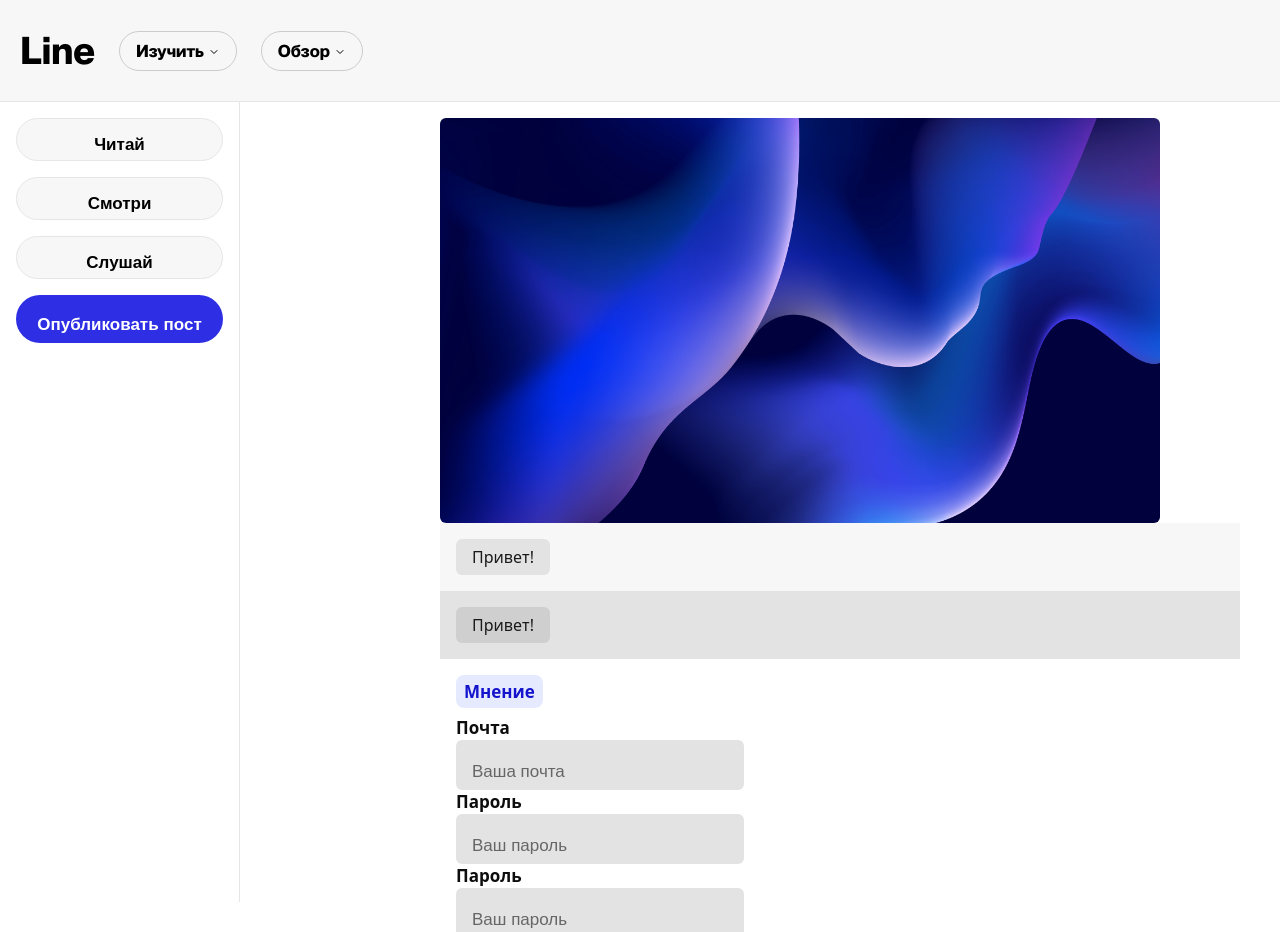
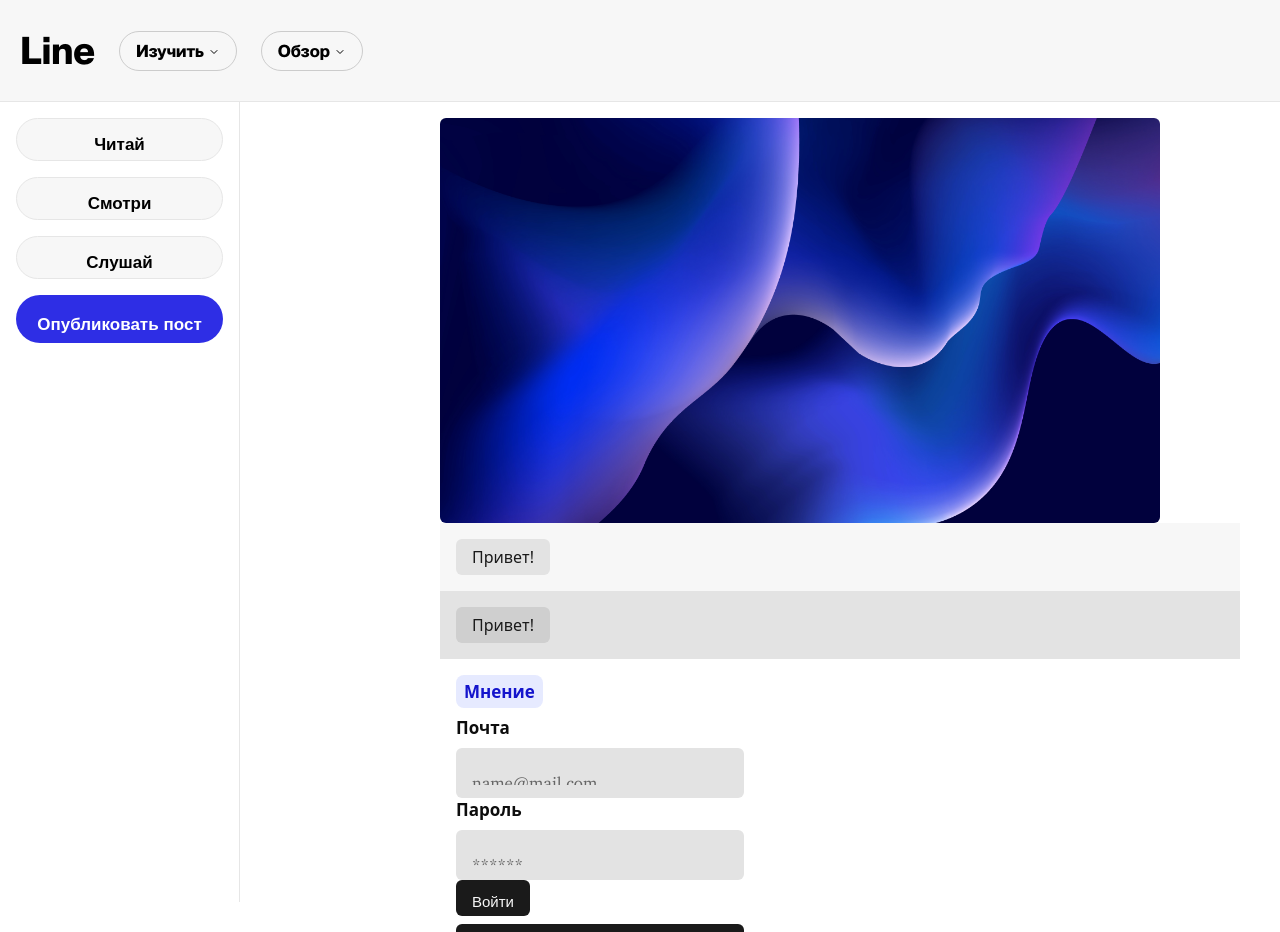
Before and after one commit to memorywanderer/next-components, a Next.js app: page / in a window 1280 px wide. Shown: the top 932 px of the page. Built offline with nearby package versions, Linux system fonts and the light colour scheme.

Commit message:
add test-form form component

```diff
--- a/app/page.tsx
+++ b/app/page.tsx
@@ -24,6 +24,8 @@ import { Tabs, TabsContent, TabsList, TabsTrigger } from "@/components/ui/tabs/t
 import { Toast, ToastAction, ToastDescription, ToastProvider, ToastTitle, ToastViewport } from "@/components/ui/toast/toast"
 import { useEffect, useRef, useState } from "react"
 import { FormWithReactHookForm } from "@/components/ui/form/form-old"
+import { Form } from "@/components/ui/form/form"
+import { TestForm } from "@/components/forms/test-form"
 
 function oneWeekAway(date?: Date) {
   const now = new Date();
@@ -172,7 +174,8 @@ export default function Home() {
             <Label htmlFor="opinion" className="p-2 rounded-lg max-w-fit bg-surface-accent text-on-surface-accent">
               Мнение
             </Label>
-            <FormWithReactHookForm />
+            {/* <FormWithReactHookForm /> */}
+            <TestForm />
             <Button >Привет!</Button>
             <Button variant="secondary">Привет!</Button>
             <Button variant="tertiary">Привет!</Button>
--- /dev/null
+++ b/components/forms/test-form.tsx
@@ -0,0 +1,82 @@
+"use client"
+
+import * as React from 'react'
+import { zodResolver } from '@hookform/resolvers/zod'
+import { useForm } from 'react-hook-form'
+import { z } from 'zod'
+
+import { TestSchema, testSchema } from '@/lib/validation/test'
+import { Button } from '../ui/button/button'
+
+import {
+  Form,
+  FormControl,
+  FormField,
+  FormItem,
+  FormLabel,
+  FormMessage
+} from "@/components/ui/form/form"
+
+import { Input } from '../ui/input/input'
+import { Typography } from '../ui/typography/typography'
+import { cn } from '@/lib/utils'
+type Inputs = z.infer<typeof testSchema>
+
+export const TestForm = () => {
+  const [isPending, startTransition] = React.useTransition()
+
+  const form = useForm<Inputs>({
+    resolver: zodResolver(testSchema),
+    defaultValues: {
+      email: "",
+      password: "",
+      confirmPassword: "",
+    }
+  })
+
+  const onSubmit = (data: Inputs) => {
+
+    console.log('Submitted')
+  }
+
+  return (
+    <Form {...form}>
+      <form
+        onSubmit={(...args) => void form.handleSubmit(onSubmit)(...args)}
+      >
+        <FormField
+          control={form.control}
+          name='email'
+          render={({ field }) => (
+            <FormItem>
+              <FormLabel>Почта</FormLabel>
+              <FormControl>
+                <Input placeholder='name@mail.com' {...field} />
+              </FormControl>
+              <FormMessage />
+            </FormItem>
+          )}
+        />
+        <FormField
+          control={form.control}
+          name='password'
+          render={({ field }) => (
+            <FormItem>
+              <FormLabel>Пароль</FormLabel>
+              <FormControl>
+                <Input placeholder='******' {...field} />
+              </FormControl>
+              <FormMessage />
+            </FormItem>
+          )}
+        />
+        <Button>
+          <Typography>
+            Войти
+          </Typography>
+          <span className="sr-only">Продолжить на страницу подтверждения почты</span>
+        </Button>
+      </form>
+    </Form>
+  )
+}
--- a/lib/validation/test.ts
+++ b/lib/validation/test.ts
@@ -2,8 +2,8 @@ import { z } from 'zod'
 
 export const testSchema = z
   .object({
-    email: z.string().email(),
-    password: z.string().min(6, 'Password must be at least 6 characters'),
+    email: z.string().email('Вы уверенны?'),
+    password: z.string().min(6, 'Пароль должен быть больше шести символов'),
     confirmPassword: z.string()
   })
   .refine((data) => data.password === data.confirmPassword, {
```
